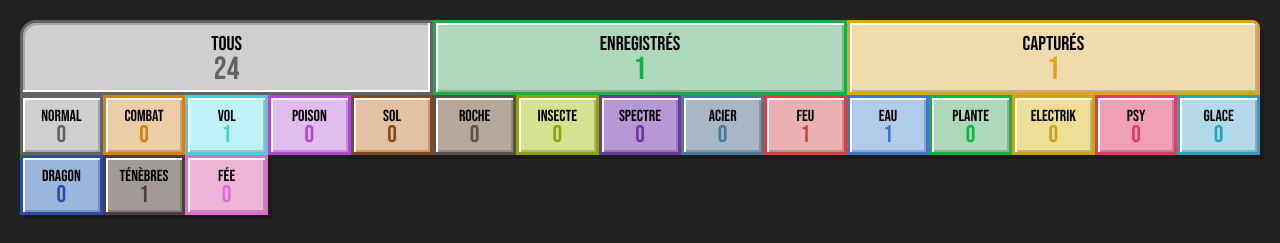
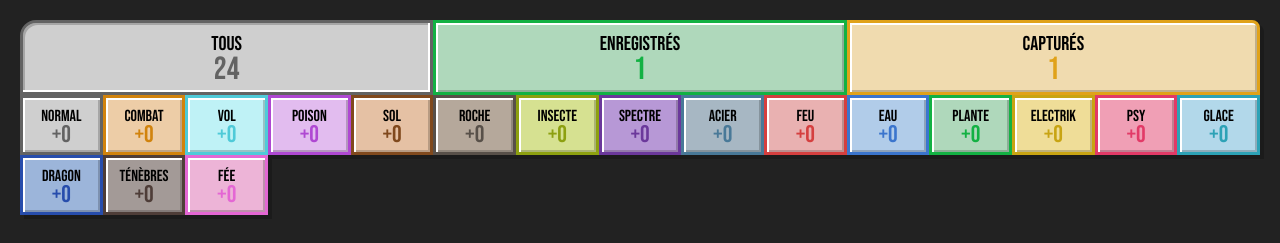
Before and after one commit to loukotiko/camdex, a Vue app: page / in a window 1280 px wide. Shown: the top 243 px of the page. Built offline with nearby package versions, Linux system fonts and the light colour scheme; no server answers; a web font is replaced by a local one.

Commit message:
Change modifier

```diff
--- a/src/App.vue
+++ b/src/App.vue
@@ -77,7 +77,7 @@ const pkmnsTotalType = computed(() =>
       ...(pkmn.types || []).reduce(
         (totalType, type) => ({
           ...totalType,
-          [type]: (total[type as keyof typeof total] || 0) + 1,
+          [type]: (total[type as keyof typeof total] || 0) + pkmn.registered,
         }),
         {}
       ),
@@ -119,9 +119,13 @@ const pkmnsTotalType = computed(() =>
       <input type="radio" v-model="filterSelected" :value="key" />
       <span>
         <span class="label">{{ label }}</span>
-        <span class="number">{{
-          pkmnsTotalType[key as keyof typeof pkmnsTotalType] || 0
-        }}</span>
+        <span class="number"
+          >+{{
+            Math.round(
+              pkmnsTotalType[key as keyof typeof pkmnsTotalType] / 15
+            ) || 0
+          }}</span
+        >
       </span>
     </label>
   </div>
```
